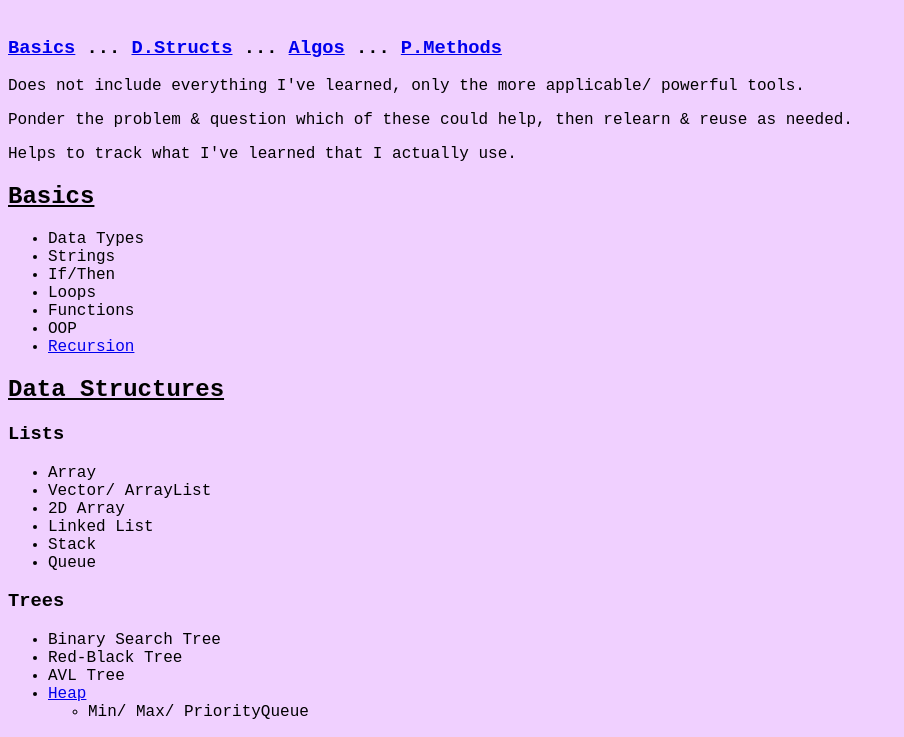
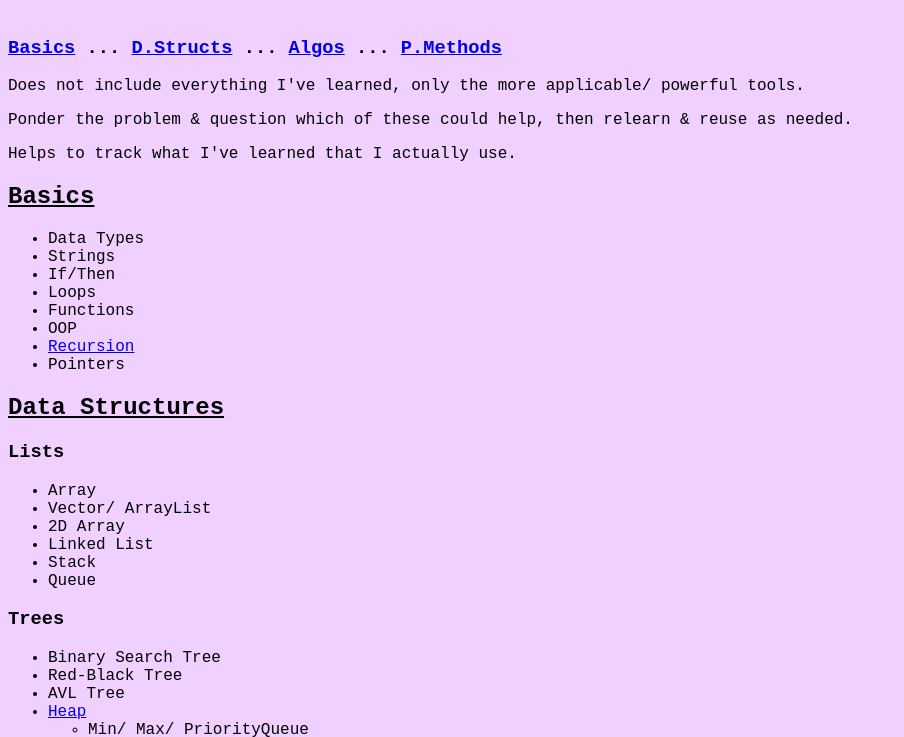
Before and after one commit to RandomCrow12/randomcrow12.github.io, a plain HTML site: page projects/toolkit/index.html in a window 1280 px wide. Shown: the part 80-817 px from the top of the page, without its empty margins (0-904 px from the left). Drawn offline with Linux system fonts and the light colour scheme; a web font is replaced by a local one.

Commit message:
Add 'Pointers' to the list of topics

```diff
--- a/projects/toolkit/index.html
+++ b/projects/toolkit/index.html
@@ -34,6 +34,7 @@
         <li>Functions</li>
         <li>OOP</li>
         <li><a href="https://codingbat.com/java/Recursion-1">Recursion</a></li>
+        <li>Pointers</li>
     </ul>
 </div>
 
```
